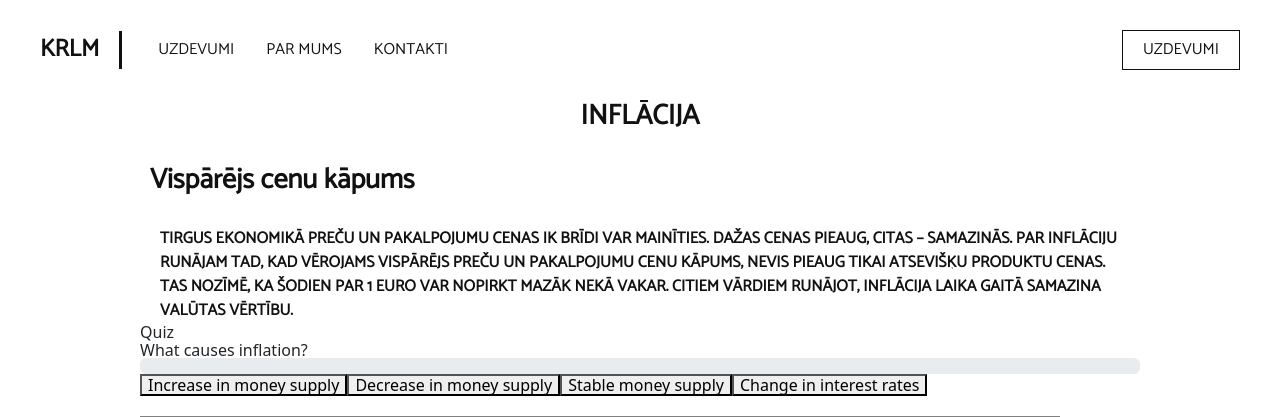
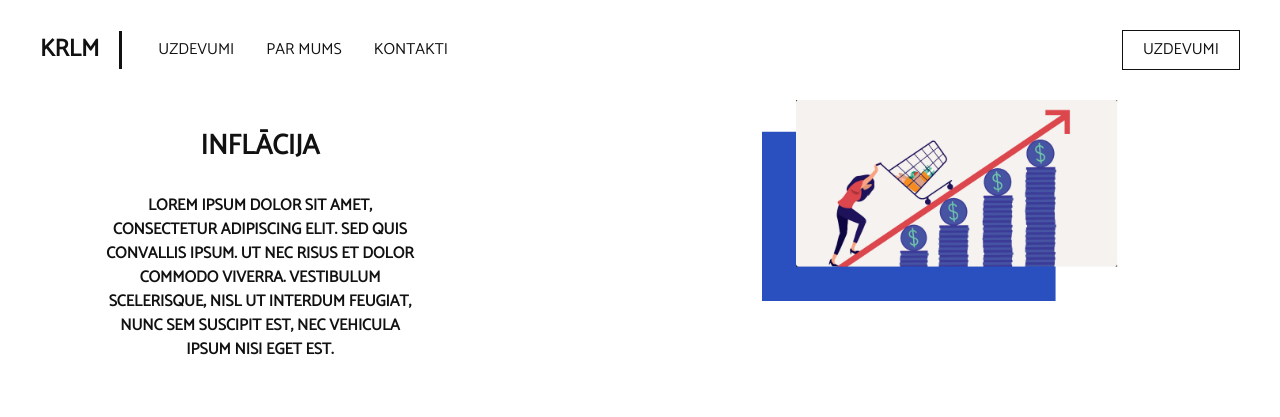
Before and after one commit to SpectrumLV/finansu-lapa, a PHP site: page /case1.php in a window 1280 px wide. Shown: the top 417 px of the page. Run offline with PHP 8.4, Linux system fonts and the light colour scheme.

Commit message:
izmainīts dizains, izveidots jauns quiz fails

```diff
--- a/case1.php
+++ b/case1.php
@@ -1,16 +1,63 @@
 <?php include_once('navbar.php'); ?>
 
 <main>
-  <div class="wrapper">
-    <section class="case-vid">
-      <h2>Inflācija</h2>
+
+<section class="case-vid">
+
+<article>
+<div class="container">
+  <div class="row">
+
+  <div class="col-md-4" style="margin-right: 300px; text-align: center">
+      <h3>INFLĀCIJA</h3>
+      <p>Lorem ipsum dolor sit amet, consectetur adipiscing elit. Sed quis convallis ipsum. Ut nec risus et dolor commodo viverra. Vestibulum scelerisque, nisl ut interdum feugiat, nunc sem suscipit est, nec vehicula ipsum nisi eget est.</p>
+    </div>
+    <div class="col-md-4">
+      <div class="image-container">
+        <img src="inflacija1.png" alt="Sample Image" class="img-fluid">
+      </div>
+    </div>
+
+  </div>
+</div>
+
+<article>
+      <!-- Other articles -->
+</section>
+
+<section class="case-vid">
+
       <article>
-        <h3>Vispārējs cenu kāpums</h3>
-        <p>Tirgus ekonomikā preču un pakalpojumu cenas ik brīdi var mainīties. Dažas cenas pieaug, citas – samazinās. Par inflāciju runājam tad, kad vērojams vispārējs preču un pakalpojumu cenu kāpums, nevis pieaug tikai atsevišķu produktu cenas. Tas nozīmē, ka šodien par 1 euro var nopirkt mazāk nekā vakar. Citiem vārdiem runājot, inflācija laika gaitā samazina valūtas vērtību.</p>
-      </article>
-      <!-- Other articles -->
-    </section>
-  </div>
+      <div class="container" style="margin-top: 120px">
+        <div class="row">
+
+
+          <div class="col-md-4" style="margin-right: 50px">
+            <div class="image-container">
+            <iframe width="460" height="315" src="https://www.youtube.com/embed/ZfPxojh0Dyc?si=wIGCeQIVbpYXui20" title="YouTube video player" frameborder="0" allow="accelerometer; autoplay; clipboard-write; encrypted-media; gyroscope; picture-in-picture; web-share" allowfullscreen></iframe>
+            </div>
+          </div>
+
+          <div class="col-md-6" style="text-align: center">
+            <br>
+            <p>Lorem ipsum dolor sit amet, consectetur adipiscing elit. Sed quis convallis ipsum. Ut nec risus et dolor commodo viverra. Vestibulum scelerisque, nisl ut interdum feugiat, nunc sem suscipit est, nec vehicula ipsum nisi eget est.</p>
+          </div>
+
+        </div>
+      </div>
+
+      <article>
+            <!-- Other articles -->
+          </section>
+
+
+
+
+
+
+
+
+
 
   <!-- Quiz container -->
   <div id="quiz-container" class="wrapper">
@@ -38,6 +85,7 @@
 
 <?php include_once('footer.php'); ?>
 
+<script src="quiz.js"></script>
 <script>
   // Define quiz questions
   const questions = [
@@ -58,77 +106,6 @@
     }
   ];
 
-  let currentQuestionIndex = 0;
-  let correctAnswers = 0; // Variable to track correct answers
-  const quizContainer = document.getElementById('quiz-container');
-  const questionElement = document.getElementById('question');
-  const optionsElement = document.getElementById('options');
-  const progressBar = document.getElementById('progress-bar');
-  const congratulationsPopup = document.getElementById('congratulations-popup');
+quizGame(questions);
 
-  function showQuestion() {
-    const currentQuestion = questions[currentQuestionIndex];
-    questionElement.textContent = currentQuestion.question;
-    optionsElement.innerHTML = '';
-    currentQuestion.options.forEach((option, index) => {
-      const button = document.createElement('button');
-      button.textContent = option;
-      button.addEventListener('click', () => checkAnswer(index));
-      optionsElement.appendChild(button);
-    });
-    updateProgressBar();
-  }
-
-  function showCongratulationsPopupWithDelay() {
-    setTimeout(() => {
-        showCongratulationsPopup();
-    }, 800); // Adjust the delay time as needed (in milliseconds)
-}
-
-
-  function checkAnswer(selectedIndex) {
-    const currentQuestion = questions[currentQuestionIndex];
-    if (selectedIndex === currentQuestion.answer) {
-      correctAnswers++;
-      updateProgressBar();
-      currentQuestionIndex++;
-    } else{
-      resetQuiz();
-    }
-
-    if (currentQuestionIndex < questions.length) {
-      showQuestion();
-    } else {
-      updateProgressBar();
-      showCongratulationsPopupWithDelay()
-    }
-  }
-
-  function updateProgressBar() {
-    const percentage = (correctAnswers / questions.length) * 100;
-    progressBar.style.width = `${percentage}%`;
-  }
-
-  function showCongratulationsPopup() {
-    quizContainer.style.display = 'none';
-
-    congratulationsPopup.style.display = 'block';
-
-  }
-
-  function closePopup() {
-    congratulationsPopup.style.display = 'none';
-
-    resetQuiz();
-  }
-
-  function resetQuiz() {
-    currentQuestionIndex = 0;
-    correctAnswers = 0;
-    progressBar.style.width = '0%';
-    showQuestion();
-  }
-
-  // Start the quiz
-  showQuestion();
 </script>
--- /dev/null
+++ b/quiz.js
@@ -0,0 +1,69 @@
+function quizGame(questions) {
+    let currentQuestionIndex = 0;
+    let correctAnswers = 0; // Variable to track correct answers
+    const quizContainer = document.getElementById('quiz-container');
+    const questionElement = document.getElementById('question');
+    const optionsElement = document.getElementById('options');
+    const progressBar = document.getElementById('progress-bar');
+    const congratulationsPopup = document.getElementById('congratulations-popup');
+
+    function showQuestion() {
+      const currentQuestion = questions[currentQuestionIndex];
+      questionElement.textContent = currentQuestion.question;
+      optionsElement.innerHTML = '';
+      currentQuestion.options.forEach((option, index) => {
+        const button = document.createElement('button');
+        button.textContent = option;
+        button.addEventListener('click', () => checkAnswer(index));
+        optionsElement.appendChild(button);
+      });
+      updateProgressBar();
+    }
+
+    function showCongratulationsPopupWithDelay() {
+      setTimeout(() => {
+          showCongratulationsPopup();
+      }, 800); // Adjust the delay time as needed (in milliseconds)
+    }
+
+
+    function checkAnswer(selectedIndex) {
+      const currentQuestion = questions[currentQuestionIndex];
+      if (selectedIndex === currentQuestion.answer) {
+        correctAnswers++;
+        updateProgressBar();
+        currentQuestionIndex++;
+      } else{
+        resetQuiz();
+      }
+
+      if (currentQuestionIndex < questions.length) {
+        showQuestion();
+      } else {
+        updateProgressBar();
+        showCongratulationsPopupWithDelay()
+      }
+    }
+
+    function updateProgressBar() {
+      const percentage = (correctAnswers / questions.length) * 100;
+      progressBar.style.width = `${percentage}%`;
+    }
+
+    function showCongratulationsPopup() {
+      quizContainer.style.display = 'none';
+      congratulationsPopup.style.display = 'block';
+
+    }
+
+
+    function resetQuiz() {
+      currentQuestionIndex = 0;
+      correctAnswers = 0;
+      progressBar.style.width = '0%';
+      showQuestion();
+    }
+
+    // Start the quiz
+    showQuestion();
+    }
```
Also changed, not shown: inflacija1.png (added), script.js (line endings or trailing spaces).
